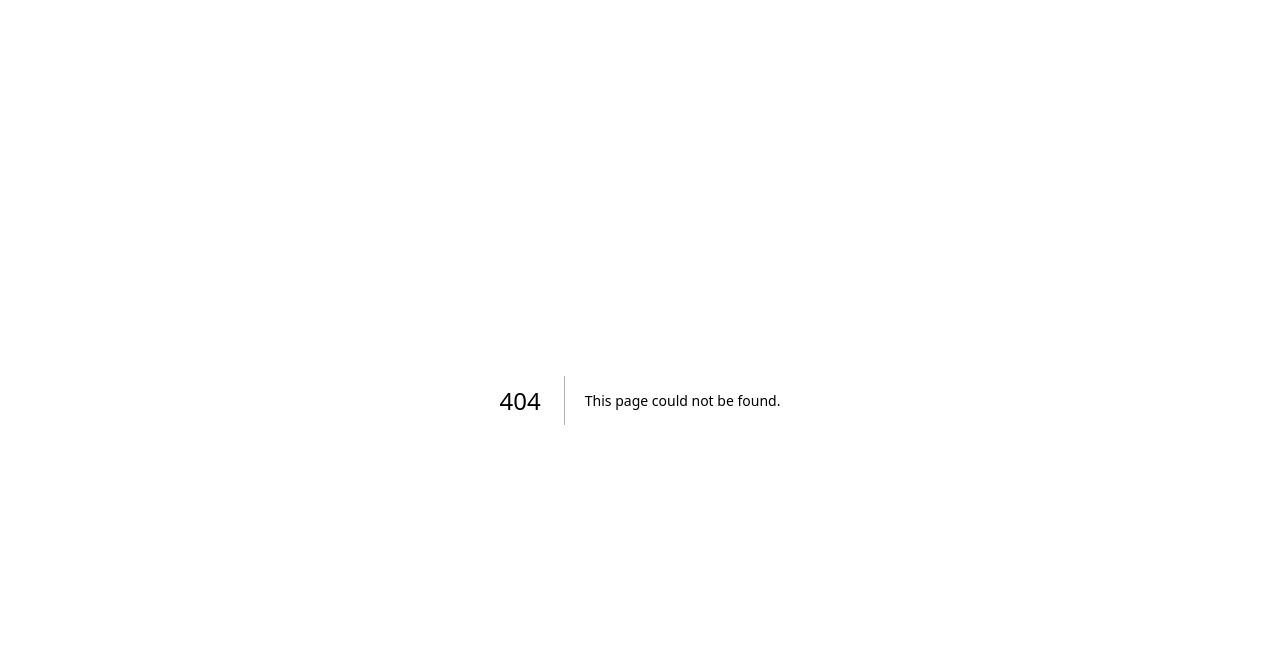
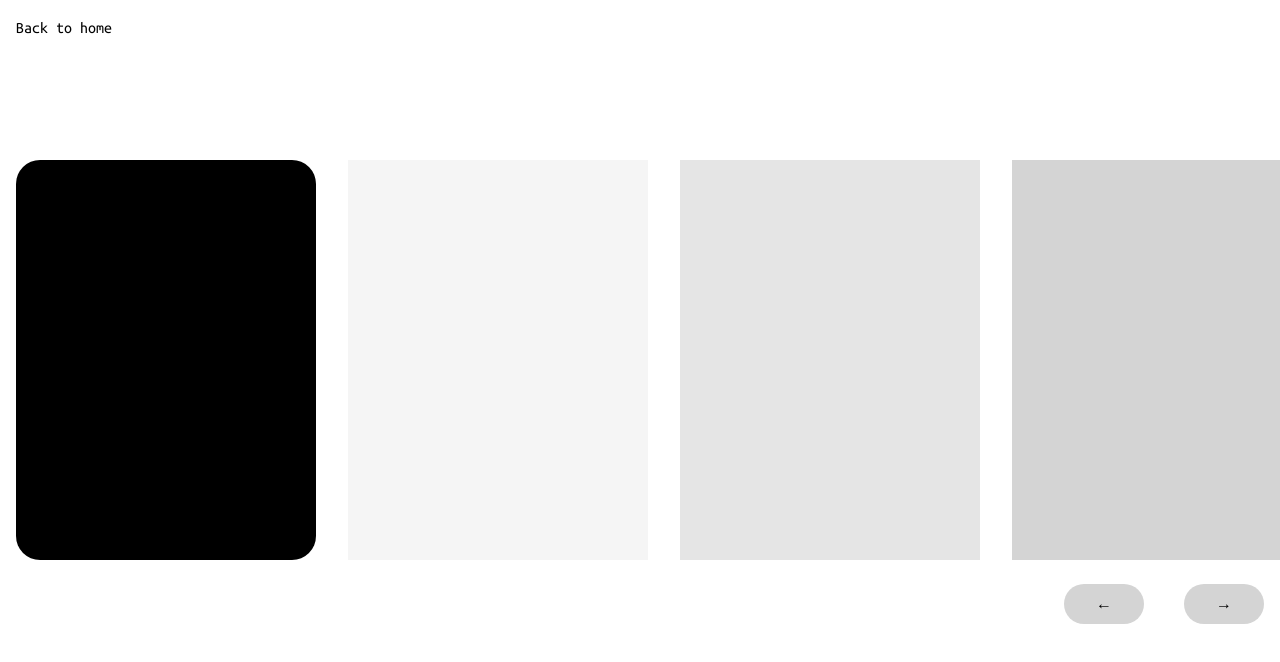
Before and after one commit to 1mints/chethomepage, a Next.js app: page /dameme in a window 1280 px wide. Before the commit this address had no page. Shown: the top 662 px of the page. Built offline with nearby package versions, Linux system fonts and the light colour scheme.

Commit message:
Add files via upload

```diff
--- a/package.json
+++ b/package.json
@@ -10,10 +10,14 @@
   },
   "dependencies": {
     "@headlessui/react": "^2.0.3",
+    "@thirdweb-dev/react": "^3.16.5",
+    "@thirdweb-dev/sdk": "^4.0.85",
+    "ethers": "^5.7.2",
     "next": "14.2.3",
     "react": "^18.3.1",
     "react-dom": "^18",
     "react-ts-typewriter": "^0.1.8-b",
+    "thirdweb": "^5.21.0",
     "typewriter-effect": "^2.21.0"
   },
   "devDependencies": {
--- a/postcss.config.mjs
+++ b/postcss.config.mjs
@@ -2,6 +2,7 @@
 const config = {
   plugins: {
     tailwindcss: {},
+    autoprefixer: {},
   },
 };
 
--- /dev/null
+++ b/src/app/dameme/page.tsx
@@ -0,0 +1,56 @@
+'use client'
+import Link from 'next/link';
+import { useRef,useState } from 'react';
+
+
+
+export default function NFT() {
+    const className= "";
+    const itemwidth = 300;
+
+    const sampleData = [
+        {className: "rounded-3xl w-[300px] h-[400px] bg-black mx-4"},
+        {className: "w-[300px] h-[400px] bg-neutral-100 mx-4"},
+        {className: "w-[300px] h-[400px] bg-neutral-200 mx-4"},
+        {className: "w-[300px] h-[400px] bg-neutral-300 mx-4"},
+        {className: "rounded-3xl w-[300px] h-[400px] bg-black mx-4"},
+        {className: "w-[300px] h-[400px] bg-neutral-100 mx-4"},
+        {className: "w-[300px] h-[400px] bg-neutral-200 mx-4"},
+        {className: "w-[300px] h-[400px] bg-neutral-300 mx-4"},
+    ]
+
+    const [position,setPosition] = useState(0);
+    const containerRef = useRef();
+
+    function handleClick(value) {
+        let newScroll = position + value;
+        setPosition(newScroll)
+        containerRef.current.scrollLeft = newScroll;
+    }
+
+
+    return (
+        <div className="relative flex w-full h-screen column overflow-hidden bg-white">
+            <div className="absolute h-10 m-4">
+            <Link href="/">Back to home</Link>
+            </div>
+
+
+            <div ref={containerRef}
+            className="absolute mx-auto top-[20%] flex h-11/12 w-[3000x] overflow-x-scroll scroll-smooth">
+            {sampleData.map((item)=> (
+                <div className={item.className} ></div>
+            ))}
+
+            </div>
+
+            <div className="absolute flex mt-10 mx-4 h-10 top-[68%] end-0">
+            <button className="bg-neutral-300 rounded-3xl w-20 mx-10" onClick={()=>{handleClick(-itemwidth)}}>←</button>
+            <button className="bg-neutral-300 rounded-3xl w-20" onClick={()=>{handleClick(itemwidth)}}>→</button>
+            </div>
+
+
+
+        </div>
+    )
+}
--- /dev/null
+++ b/src/app/nft/page.tsx
@@ -0,0 +1,58 @@
+'use client'
+import {
+    ThirdwebProvider,
+    metamaskWallet,
+    coinbaseWallet,
+    walletConnect,
+    phantomWallet,
+  } from "@thirdweb-dev/react";
+  import { ConnectWallet } from "@thirdweb-dev/react";
+  import { darkTheme, lightTheme } from "@thirdweb-dev/react";
+
+
+  const customDarkTheme = darkTheme({
+    colors: {
+      modalBg: "#161616",
+      accentText: "green",
+      // ... etc
+
+
+    },
+  });
+
+
+export default function nft() {
+
+    return(
+        <ThirdwebProvider
+      supportedWallets={[
+        phantomWallet({
+          recommended: true,
+        }),
+        coinbaseWallet(),
+        walletConnect(),
+      ]}
+      clientId="<your_client_id>"
+      activeChain="solana"
+    >
+        <div className="relative flex w-full h-screen flex-col overflow-hidden bg-[#161616]">
+            <div className="w-1/2 h-full mx-auto">
+                <div>
+                <div className="relative w-32 h-20 top-[150px] mx-auto text-white text-center">NFTs are loading</div>
+                </div>
+                <div>
+                <div className="relative w-4 h-8 flex mx-auto mt-28 animate-spin bg-white rounded-3xl text-white">a</div>
+                </div>
+                <div>
+                    <div className="w-52 mt-14 mx-auto text-white text-center">Connect wallet for now</div>
+
+                    <div className="mt-6 mx-auto w-36">
+                    <ConnectWallet className="rounded-3xl" modalSize="compact" theme={customDarkTheme}/>
+                    </div>
+
+                </div>
+            </div>
+        </div>
+        </ThirdwebProvider>
+    )
+}
--- a/src/app/page.tsx
+++ b/src/app/page.tsx
@@ -4,6 +4,7 @@ import { useEffect } from 'react'
 import Typewriter from 'react-ts-typewriter';
 import Image from 'next/image'
 import Link from 'next/link'
+import { useRouter } from 'next/navigation'
 import { Menu, MenuButton, MenuItem, MenuItems,Transition  } from '@headlessui/react'
 
 
@@ -20,6 +21,8 @@ let code3 = `\_   ___ \|  |__   _____/  |_    /  _  \ |__| \_   ___ \|  |__   __
         \/     \/     \/               \/             \/     \/     \/               \/             \/     \/     \/               \/             \/     \/     \/               \/             \/     \/     \/               \/             \/     \/     \/               \/             \/     \/     \/               \/             \/     \/     \/               \/             \/     \/     \/               \/             \/     \/     \/               \/             \/     \/     \/               \/    `
 
 export default function Home() {
+
+
   return (
 
     <div className="relative flex w-full h-screen flex-col overflow-hidden bg-[#161616]">
@@ -48,7 +51,7 @@ export default function Home() {
       <div className="cursor-pointer mx-20"><Link href="/dameme">DAMEM-E</Link></div>
 
 
-      <div className="cursor-pointer"><Link href="nft">NFT</Link></div>
+      <div className="cursor-pointer" ><Link href="/nft">NFT</Link></div>
 
       </div>
 
@@ -93,8 +96,8 @@ export default function Home() {
     </div>
 
 
-    <div className="relative top-[16%] w-11/12 mx-auto h-4/5 rounded-3xl text-center bg-gradient-to-b from-transparent via-[#1E1E1E] to-transparent overflow-hidden hover:cursor-pointer	">
-    <div className="absolute text-neutral-700 from-gray-300 text-left text-wrap m-2 blur-[2px]">
+    <div className="relative top-[16%] w-full mx-auto h-4/5 rounded-3xl text-center bg-gradient-to-b from-transparent via-[#1E1E1E] to-transparent overflow-hidden hover:cursor-pointer	">
+    <div className="absolute text-neutral-700 from-gray-300 text-left text-wrap m-2 blur-[1px]">
     <span className="text-lime-400">c</span>
     {code3}
     <span className="text-lime-400">he</span>
--- a/tsconfig.json
+++ b/tsconfig.json
@@ -21,6 +21,6 @@
       "@/*": ["./src/*"]
     }
   },
-  "include": ["next-env.d.ts", "**/*.ts", "**/*.tsx", ".next/types/**/*.ts"],
+  "include": ["next-env.d.ts", "**/*.ts", "**/*.tsx", ".next/types/**/*.ts", "../nft/nft.tsx"],
   "exclude": ["node_modules"]
 }
```
Also changed, not shown: 1 other file (tests, documents, lock files or other folders).
